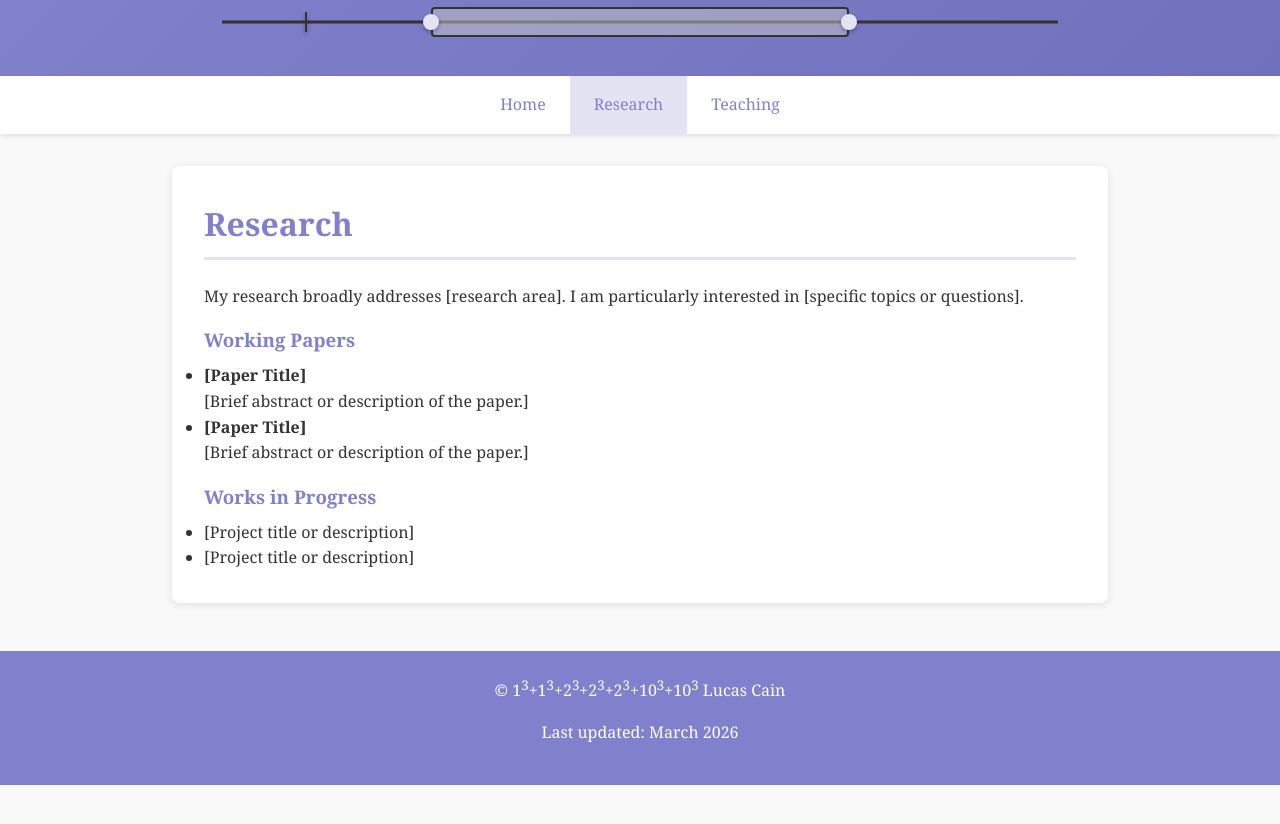
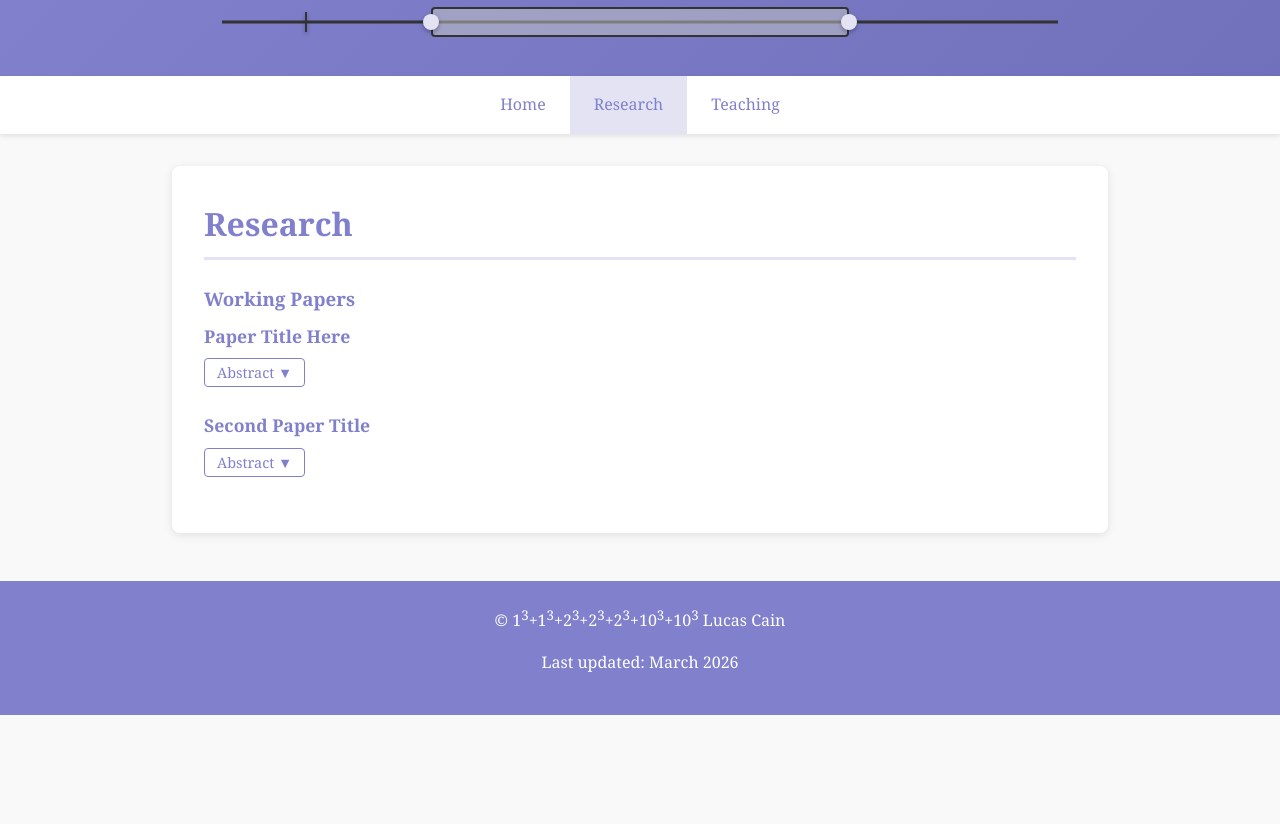
Before and after one commit to L-Cain/L-Cain.github.io, a Jekyll site: the page built from research.md, in a window 1280 px wide. Shown: the top 824 px of the page. Built offline with Jekyll 4.4.1, drawn with Linux system fonts in a browser that asks for light colours; our own code applies the rules of GitHub Pages for plain Markdown files.

Commit message:
Update research.md

```diff
--- a/research.md
+++ b/research.md
@@ -1,20 +1,30 @@
 <section>
   <h2>Research</h2>
-  <p>My research broadly addresses [research area]. I am particularly interested in [specific topics or questions].</p>
+
   <h3>Working Papers</h3>
-  <ul>
-    <li>
-      <strong>[Paper Title]</strong><br>
-      [Brief abstract or description of the paper.]
-    </li>
-    <li>
-      <strong>[Paper Title]</strong><br>
-      [Brief abstract or description of the paper.]
-    </li>
-  </ul>
-  <h3>Works in Progress</h3>
-  <ul>
-    <li>[Project title or description]</li>
-    <li>[Project title or description]</li>
-  </ul>
+
+  <div style="margin-bottom: 1.5rem;">
+    <a href="/papers/paper1.pdf" target="_blank" style="font-size: 1.1rem; font-weight: 600;">Paper Title Here</a>
+    <br>
+    <button onclick="this.nextElementSibling.style.display = this.nextElementSibling.style.display === 'none' ? 'block' : 'none'; this.textContent = this.textContent === 'Abstract ▼' ? 'Abstract ▲' : 'Abstract ▼';"
+      style="margin-top: 0.5rem; background: none; border: 1px solid #8080cc; color: #8080cc; padding: 0.25rem 0.75rem; border-radius: 4px; cursor: pointer; font-family: inherit; font-size: 0.9rem;">
+      Abstract ▼
+    </button>
+    <div style="display: none; margin-top: 0.75rem; padding: 1rem; background: #f0f0f8; border-left: 3px solid #8080cc; border-radius: 0 4px 4px 0;">
+      <p>Your abstract text goes here.</p>
+    </div>
+  </div>
+
+  <div style="margin-bottom: 1.5rem;">
+    <a href="/papers/paper2.pdf" target="_blank" style="font-size: 1.1rem; font-weight: 600;">Second Paper Title</a>
+    <br>
+    <button onclick="this.nextElementSibling.style.display = this.nextElementSibling.style.display === 'none' ? 'block' : 'none'; this.textContent = this.textContent === 'Abstract ▼' ? 'Abstract ▲' : 'Abstract ▼';"
+      style="margin-top: 0.5rem; background: none; border: 1px solid #8080cc; color: #8080cc; padding: 0.25rem 0.75rem; border-radius: 4px; cursor: pointer; font-family: inherit; font-size: 0.9rem;">
+      Abstract ▼
+    </button>
+    <div style="display: none; margin-top: 0.75rem; padding: 1rem; background: #f0f0f8; border-left: 3px solid #8080cc; border-radius: 0 4px 4px 0;">
+      <p>Your abstract text goes here.</p>
+    </div>
+  </div>
+
 </section>
```
